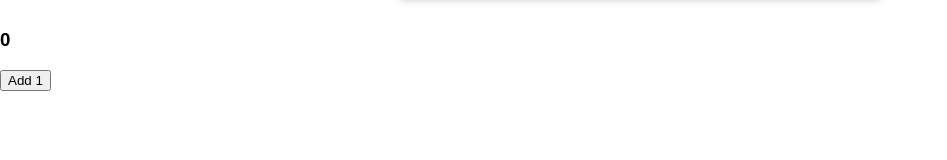
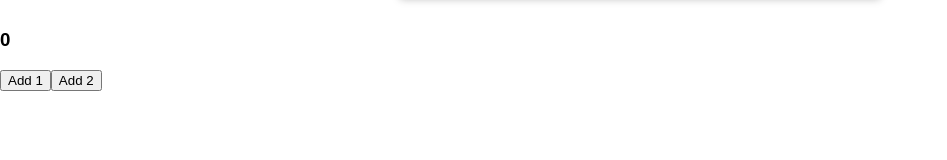
Before and after one commit to Roo-Git/vue-vuex, a Vue app: page / in a window 1280 px wide. Shown: the part 135-295 px from the top of the page, without its empty margins (0-947 px from the left). Built offline with nearby package versions, Linux system fonts and the light colour scheme.

Commit message:
add mutation with payload

```diff
--- a/src/components/ChangeCounter.vue
+++ b/src/components/ChangeCounter.vue
@@ -1,5 +1,6 @@
 <template>
   <button @click="addOne">Add 1</button>
+  <button @click="addTwo">Add 2</button>
 </template>
 
 <script>
@@ -9,6 +10,9 @@ export default {
     addOne() {
       this.$store.commit("increment");
     },
+    addTwo() {
+      this.$store.commit("increase", { value: 2 });
+    },
   },
 };
 </script>
--- a/src/store/index.js
+++ b/src/store/index.js
@@ -9,6 +9,9 @@ export default createStore({
     increment(state) {
       state.counter++;
     },
+    increase(state, payload) {
+      state.counter = state.counter + payload.value;
+    },
   },
   actions: {},
   modules: {},
```
